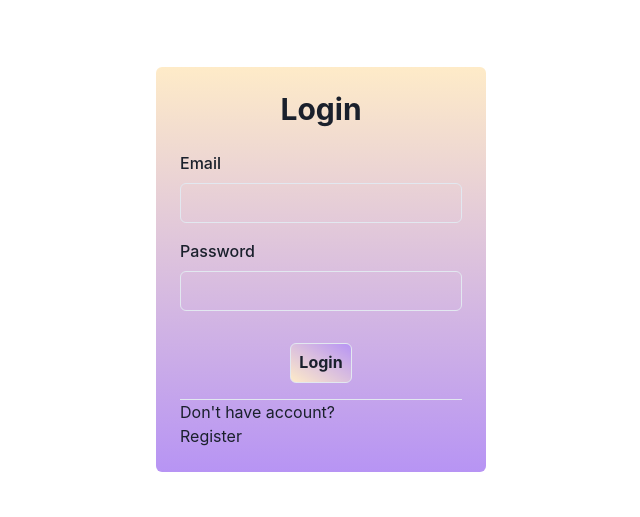
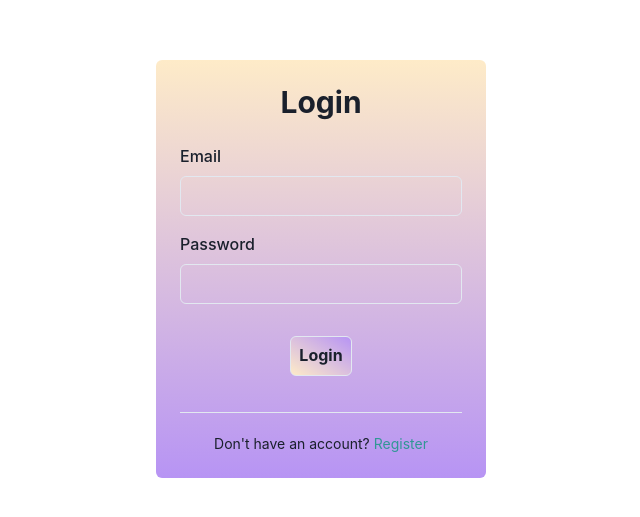
Before and after one commit to RifnaC/gmap-clone, a React (Vite) app in the folder client/: page /login in a window 1280 px wide. Shown: the part 131-648 px from the top of the page, without its empty margins (319-959 px from the left). Built offline with nearby package versions, Linux system fonts and the light colour scheme.

Commit message:
Updated the url

```diff
--- a/client/src/components/AuthForm.jsx
+++ b/client/src/components/AuthForm.jsx
@@ -15,6 +15,9 @@ import {
   Heading,
   Center,
   useToast,
+  Flex,
+  Text as ChakraText,
+  Link as ChakraLink,
 } from '@chakra-ui/react';
 
 const AuthForm = ({ type }) => {
@@ -144,14 +147,24 @@ const AuthForm = ({ type }) => {
           </Button>
         </VStack>
       </form>
-      <hr />
-      {type === 'register' ?(
-        <Link to="/login" >
-        <p>Already have account?</p> Login
-      </Link>
-      ):(<Link to="/register" >
-        <p>Don't have account?</p> Register
-      </Link>)}
+
+      <hr style={{ margin: '20px 0' }} />
+
+      <Flex justify="center">
+        {type === 'register' ? (
+          <ChakraLink as={Link} to="/login">
+            <ChakraText fontSize="sm">
+              Already have an account? <ChakraText as="span" color="teal.500">Login</ChakraText>
+            </ChakraText>
+          </ChakraLink>
+        ) : (
+          <ChakraLink as={Link} to="/register">
+            <ChakraText fontSize="sm">
+              Don't have an account? <ChakraText as="span" color="teal.500">Register</ChakraText>
+            </ChakraText>
+          </ChakraLink>
+        )}
+      </Flex>
     </Box>
     </Center>
   );
```
